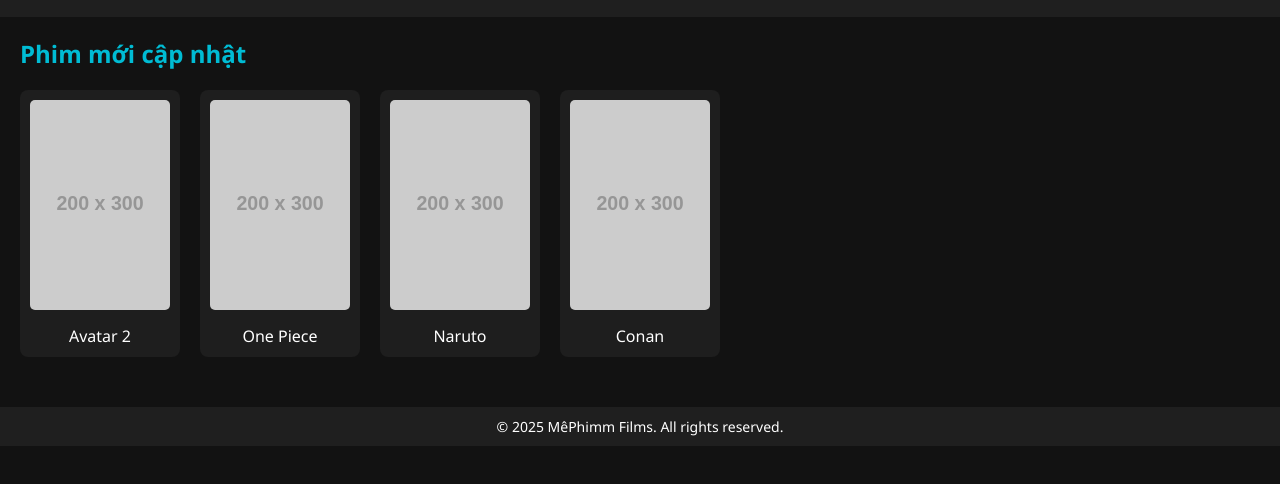
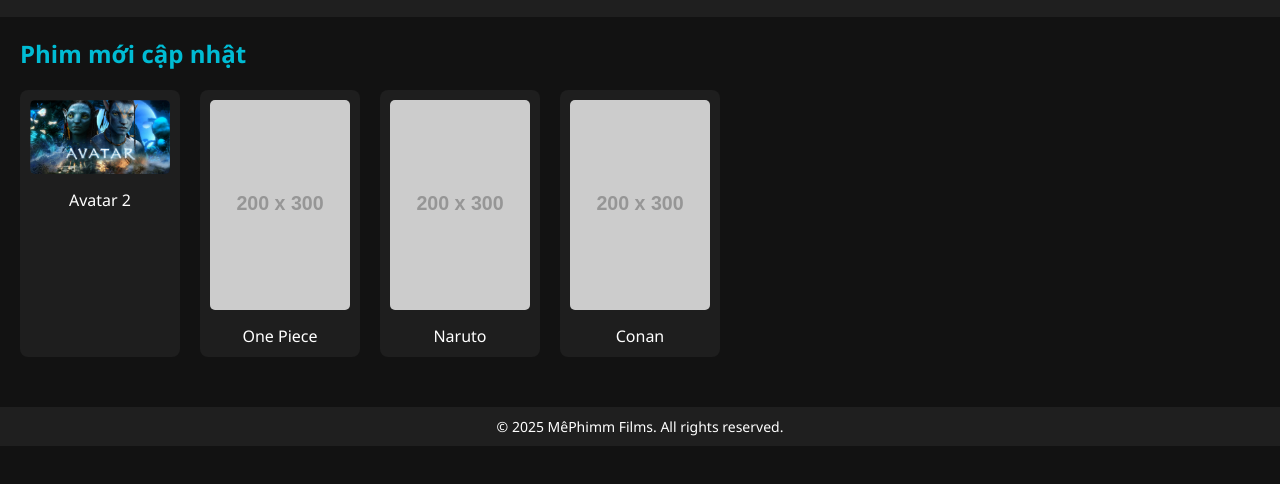
Before and after one commit to mephimm/mephimm.github.io, a plain HTML site: page index.html in a window 1280 px wide. Shown: the part 56-540 px from the top of the page. Drawn offline with Linux system fonts and the light colour scheme; placeholder pictures from the web are drawn by us.

Commit message:
Update index.html

```diff
--- a/index.html
+++ b/index.html
@@ -19,7 +19,7 @@
     <h2>Phim mới cập nhật</h2>
     <div class="movie-grid">
       <div class="movie">
-        <img src="https://via.placeholder.com/200x300?text=Avatar+2" alt="Avatar 2">
+        <img src="avatar 2.png" alt="Avatar 2">
         <p>Avatar 2</p>
       </div>
       <div class="movie">
```
